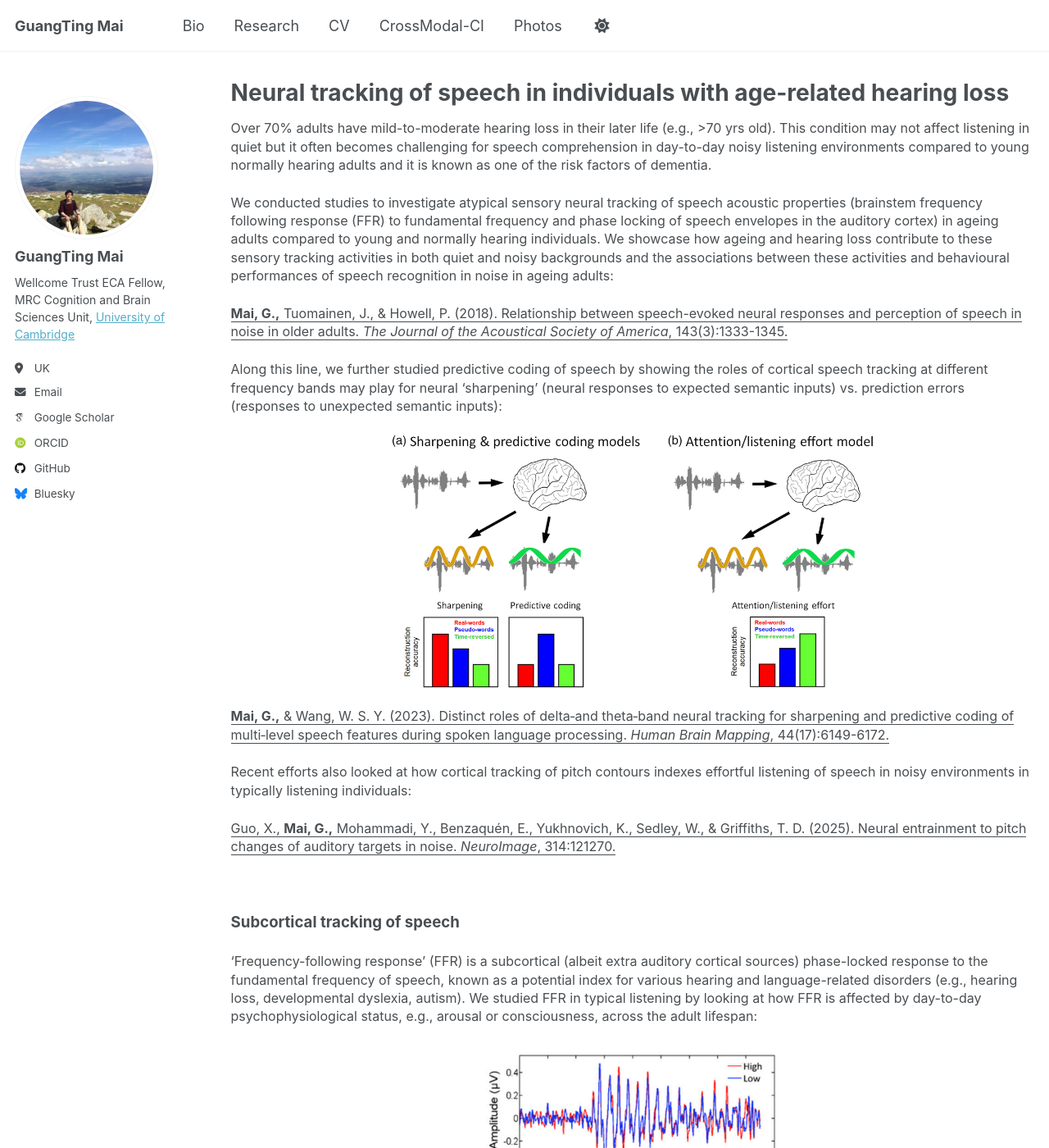
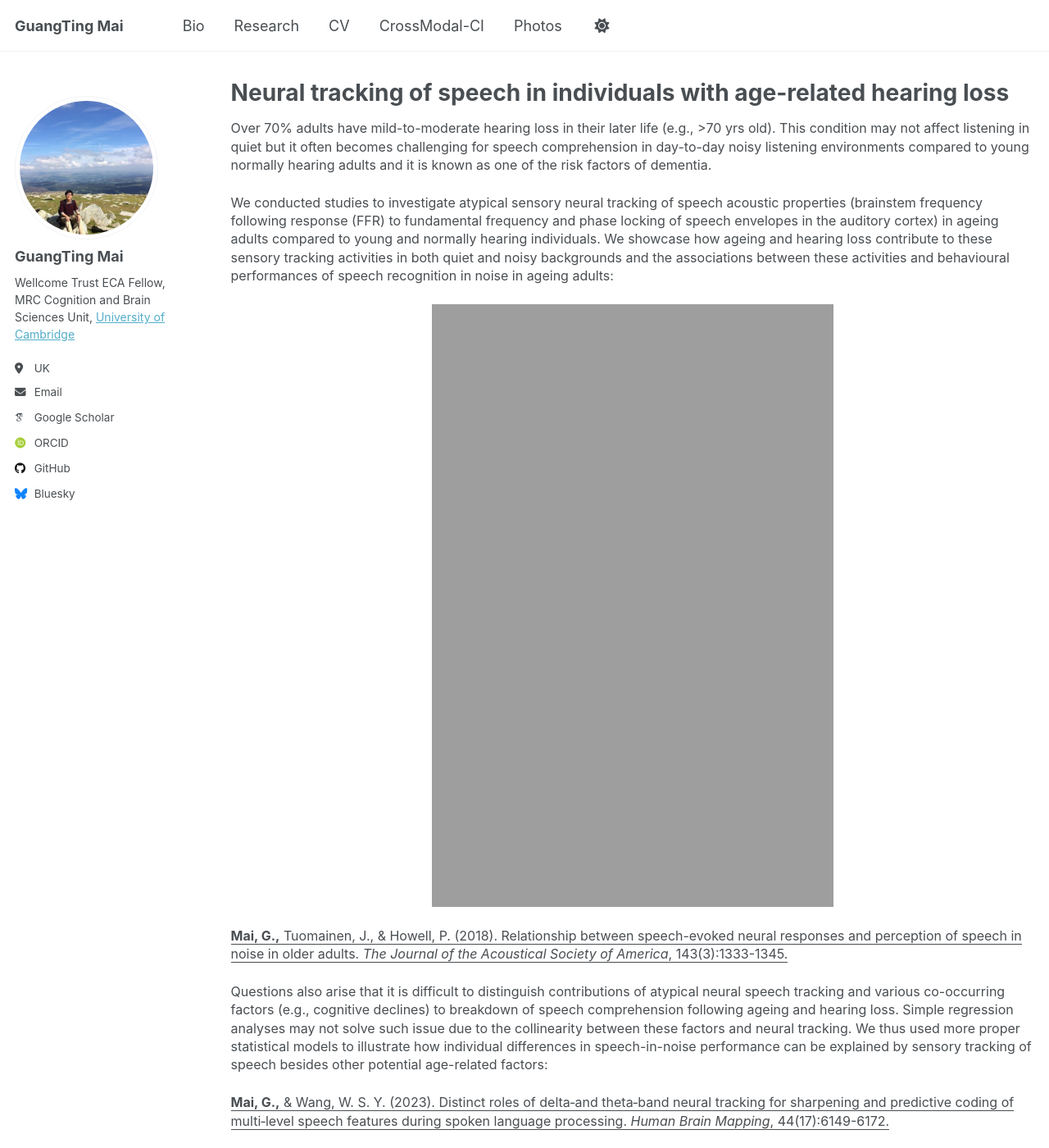
Before and after one commit to guangtingmai/guangtingmai.github.io, a Jekyll site: the page built from _pages/neuraltrack-hearingloss.html, in a window 1280 px wide and 1400 px high. Shown: the whole window at 82% size. Built offline with Jekyll 4.4.1, drawn with Linux system fonts in a browser that asks for light colours; some web fonts are replaced.

Commit message:
Update neuraltrack-hearingloss.html

```diff
--- a/_pages/neuraltrack-hearingloss.html
+++ b/_pages/neuraltrack-hearingloss.html
@@ -12,13 +12,16 @@ author_profile: true
   envelopes in the auditory cortex) in ageing adults compared to young and normally hearing individuals. We showcase how ageing and hearing loss
   contribute to these sensory tracking activities in both quiet and noisy backgrounds and the associations between these activities and behavioural
   performances of speech recognition in noise in ageing adults:</span></p>
+<p align="center">
+  <img src="https://guangtingmai.github.io/images/HearRes1.png" width="50%">
+  <img src="https://guangtingmai.github.io/images/HearRes2.png" width="50%">
+</p>
 <p><span style="font-size: 12pt;line-height: 1.4;display: block;margin-bottom: 0.1vh"><a href="https://pubs.aip.org/asa/jasa/article-abstract/143/3/1333/609610/Relationship-between-speech-evoked-neural?redirectedFrom=fulltext" style="color:inherit; text-decoration:none;"><u><strong>Mai, G.,</strong> Tuomainen, J., & Howell, P. (2018). Relationship between speech-evoked neural responses and perception of speech in noise in older adults. <i>The Journal of the Acoustical Society of America</i>, 143(3):1333-1345.</u></a></span></p>
-<p><span style="font-size: 12pt;line-height: 1.4;display: block;margin-bottom: 0.1vh">Along this line, we further studied predictive coding of
-  speech by showing the roles of cortical speech tracking at different frequency bands may play for neural ‘sharpening’ (neural responses to expected
-  semantic inputs) vs. prediction errors (responses to unexpected semantic inputs):</span></p>
-<p align="center">
-  <img src="https://guangtingmai.github.io/images/hbm.jpg" width="60%">
-</p>
+<p><span style="font-size: 12pt;line-height: 1.4;display: block;margin-bottom: 0.1vh">Questions also arise that it is difficult to distinguish
+  contributions of atypical neural speech tracking and various co-occurring factors (e.g., cognitive declines) to breakdown of speech comprehension
+  following ageing and hearing loss. Simple regression analyses may not solve such issue due to the collinearity between these factors and neural
+  tracking. We thus used more proper statistical models to illustrate how individual differences in speech-in-noise performance can be explained by
+  sensory tracking of speech besides other potential age-related factors:</span></p>
 <p><span style="font-size: 12pt;line-height: 1.4;display: block;margin-bottom: 0.1vh"><a href="https://onlinelibrary.wiley.com/doi/10.1002/hbm.26503" style="color:inherit; text-decoration:none;"><u><strong>Mai, G.,</strong> & Wang, W. S. Y. (2023). Distinct roles of delta‐and theta‐band neural tracking for sharpening and predictive coding of multi‐level speech features during spoken language processing. <i>Human Brain Mapping</i>, 44(17):6149-6172.</u></a></span></p>
 <p><span style="font-size: 12pt;line-height: 1.4;display: block;margin-bottom: 0.1vh">Recent efforts also looked at how cortical tracking of
   pitch contours indexes effortful listening of speech in noisy environments in typically listening individuals:</span></p>
```
